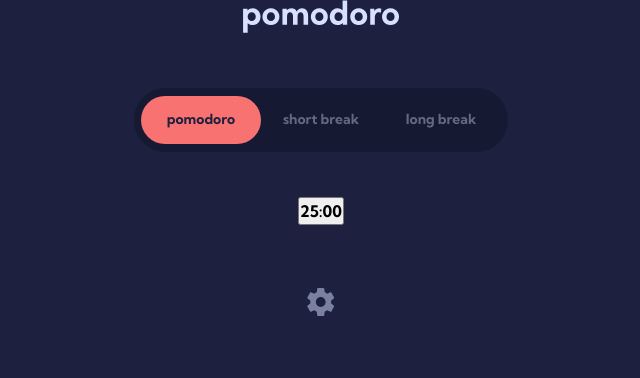
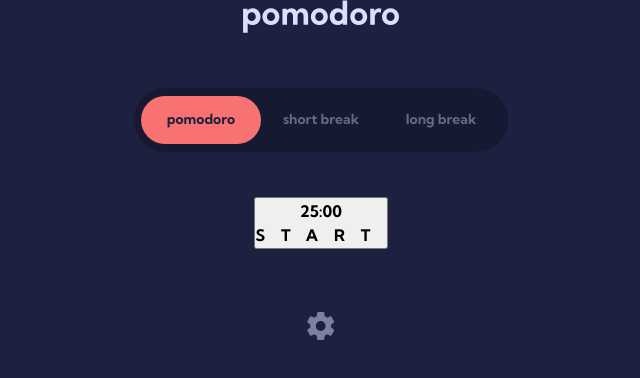
Before and after one commit to En-Jen/pomodoro-timer, a React (Create React App) app: page / in a window 1280 px wide. Shown: the top 378 px of the page, without its empty margins (319-959 px from the left). Built offline with nearby package versions, Linux system fonts and the light colour scheme.

Commit message:
add timerText

```diff
--- a/src/App.js
+++ b/src/App.js
@@ -11,6 +11,8 @@ import Modal from './components/Modal';
 function App() {
   const [timerLength, setTimerLength] = useState({ pomo: 25, short: 5, long: 15 });
 	const [isTimerOn, setIsTimerOn] = useState(false);
+  const [timerMode, setTimerMode] = useState('pomodoro');
+  const [timerText, setTimerText] = useState('start');
 	const [secondsLeft, setSecondsLeft] = useState(timerLength.pomo * 60);
 	const [theme, setTheme] = useState({
 		font: "'Kumbh Sans', sans-serif",
@@ -27,6 +29,9 @@ function App() {
 					setSecondsLeft={setSecondsLeft}
           timerLength={timerLength}
 					setIsTimerOn={setIsTimerOn}
+          timerMode={timerMode}
+          setTimerMode={setTimerMode}
+          setTimerText={setTimerText}
 				/>
 				<Spacer size={48} mobileLargeAndUp={109} desktopAndUp={45} />
 				<Timer
@@ -35,6 +40,9 @@ function App() {
 					setSecondsLeft={setSecondsLeft}
 					isTimerOn={isTimerOn}
 					setIsTimerOn={setIsTimerOn}
+          timerMode={timerMode}
+          timerText={timerText}
+          setTimerText={setTimerText}
 				/>
 				<Spacer size={79} mobileLargeAndUp={144} desktopAndUp={63} />
 				<Modal
--- a/src/components/Controls.js
+++ b/src/components/Controls.js
@@ -1,14 +1,31 @@
-import React, { useState, useEffect } from 'react';
+import React, { useEffect } from 'react';
 import styled from 'styled-components/macro';
 
 import Button from './Button';
 
-function Controls({ setSecondsLeft, timerLength, setIsTimerOn }) {
-    const [timerMode, setTimerMode] = useState('pomodoro');
-
+function Controls({
+	setSecondsLeft,
+	timerLength,
+	setIsTimerOn,
+	timerMode,
+	setTimerMode,
+    setTimerText
+}) {
+    // TODO: reuse resetSecondsLeft function used below (found in Timer.js)
+    // to make more DRY
 	const handleClick = e => {
 		setTimerMode(e.target.innerHTML);
 		setIsTimerOn(false);
+        setTimerText('start');
+
+        // Reset seconndsLeft
+        if (timerMode === 'pomodoro') {
+            setSecondsLeft(timerLength.pomo * 60);
+        } else if (timerMode === 'short break') {
+            setSecondsLeft(timerLength.short * 60);
+        } else if (timerMode === 'long break') {
+            setSecondsLeft(timerLength.long * 60);
+        }
 	};
 
 	useEffect(() => {
--- a/src/components/Timer.js
+++ b/src/components/Timer.js
@@ -6,7 +6,51 @@ function Timer({
 	setSecondsLeft,
 	isTimerOn,
 	setIsTimerOn,
+	timerMode,
+	timerLength,
+    timerText,
+    setTimerText
 }) {
+	useEffect(() => {
+		if (isTimerOn) {
+			var tick = setInterval(() => {
+				setSecondsLeft(secondsLeft => secondsLeft - 1);
+			}, 1000);
+		}
+
+		if (secondsLeft === 0) {
+			setIsTimerOn(false);
+			setTimerText('restart');
+			clearInterval(tick);
+		}
+
+		return () => clearInterval(tick);
+	}, [isTimerOn, secondsLeft, setSecondsLeft, setIsTimerOn, setTimerText]);
+
+    const resetSecondsLeft = () => {
+        if (timerMode === 'pomodoro') {
+            setSecondsLeft(timerLength.pomo * 60);
+        } else if (timerMode === 'short break') {
+            setSecondsLeft(timerLength.short * 60);
+        } else if (timerMode === 'long break') {
+            setSecondsLeft(timerLength.long * 60);
+        }
+    }
+
+	const handleClick = () => {
+		setIsTimerOn(prevState => !prevState);
+
+		if (timerText === 'start' || timerText === 'resume' || timerText === 'restart') {
+			setTimerText('pause');
+		} else if (timerText === 'pause') {
+			setTimerText('resume');
+		}
+
+        if (secondsLeft === 0) {
+            resetSecondsLeft();
+        }
+	};
+
 	const formatTimeLeft = secondsLeft => {
 		let mins = Math.floor(secondsLeft / 60);
 		let secs = secondsLeft - mins * 60;
@@ -20,23 +64,12 @@ function Timer({
 		return `${mins}:${secs}`;
 	};
 
-	useEffect(() => {
-		if (isTimerOn) {
-			var tick = setInterval(() => {
-				setSecondsLeft(secondsLeft => secondsLeft - 1);
-			}, 1000);
-		}
-
-		if (secondsLeft === 0) {
-			clearInterval(tick);
-		}
-
-		return () => clearInterval(tick);
-	}, [isTimerOn, secondsLeft, setSecondsLeft]);
-
 	return (
-		<button onClick={() => setIsTimerOn(prevState => !prevState)}>
-			{formatTimeLeft(secondsLeft)}
+		<button onClick={handleClick}>
+			<div>
+				{formatTimeLeft(secondsLeft)}
+				<h4>{timerText}</h4>
+			</div>
 		</button>
 	);
 }
```
